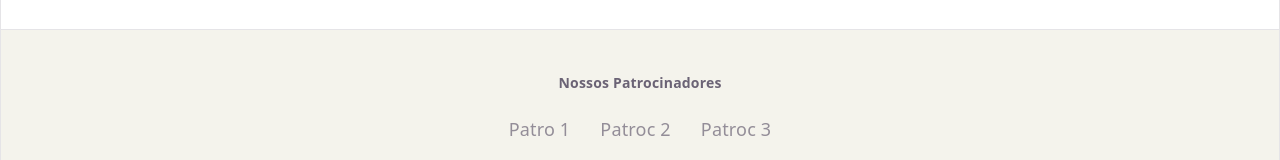
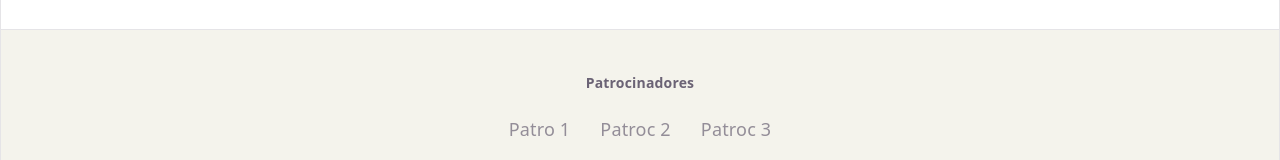
Before and after one commit to guilenzolari/vote-website-fe-be, a React (Vite) app in the folder apps/web/: page / in a window 1280 px wide. Shown: the part 618-778 px from the top of the page. Built offline with nearby package versions, Linux system fonts and the light colour scheme.

Commit message:
feat(FE): implement interface.json file

```diff
--- /dev/null
+++ b/apps/web/src/assets/interface.json
@@ -0,0 +1,13 @@
+{
+  "homepage": {
+    "title": "Quem você quer que vença o The Game Rinha de Reps?",
+    "description": "Vote quantas vezes quiser!"
+  },
+  "footer": {
+    "sponsors": "Patrocinadores"
+  },
+  "header": {
+    "theGame": "the game",
+    "rinhaDeReps": "Rinha de Reps"
+  }
+}
--- a/apps/web/src/components/Header.tsx
+++ b/apps/web/src/components/Header.tsx
@@ -1,8 +1,10 @@
 import logoImage from "./../assets/the-game-logo.png";
+import interfaceData from "../assets/interface.json";
 
 export const Header = () => {
   const circleSize = "5vh";
   const logoSize = "4vh";
+  const { header } = interfaceData;
 
   return (
     <header
@@ -38,7 +40,7 @@ export const Header = () => {
             fontSize: "24px",
           }}
         >
-          the game
+          {header.theGame}
         </span>
         <div
           style={{
@@ -71,7 +73,7 @@ export const Header = () => {
             color: "var(--accent)",
           }}
         >
-          Rinha de Reps
+          {header.rinhaDeReps}
         </span>
       </div>
     </header>
--- a/apps/web/src/components/SponsorsFooter.tsx
+++ b/apps/web/src/components/SponsorsFooter.tsx
@@ -1,4 +1,7 @@
+import interfaceData from "../assets/interface.json";
+
 export const SponsorsFooter = () => {
+  const { footer } = interfaceData;
   return (
     <footer
       style={{
@@ -15,7 +18,7 @@ export const SponsorsFooter = () => {
       }}
     >
       <p style={{ fontSize: "14px", fontWeight: "bold", margin: 0 }}>
-        Nossos Patrocinadores
+        {footer.sponsors}
       </p>
 
       <div style={{ display: "flex", gap: "30px", opacity: 0.7 }}>
```
